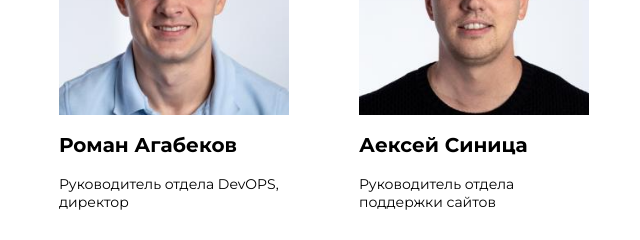
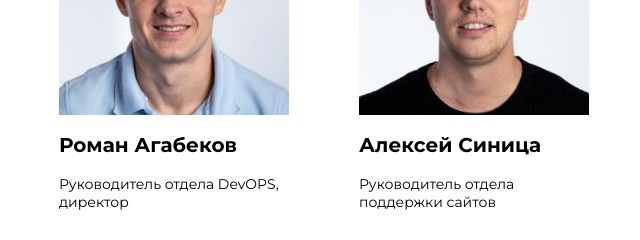
Before and after one commit to Romanov888/project, a plain HTML site: page index.html in a window 1280 px wide. Shown: the part 4840-5080 px from the top of the page, 466-1106 px from the left. Drawn offline with nearby package versions, Linux system fonts and the light colour scheme; a web font is replaced by a local one.

Commit message:
Fix grammar mistakes

```diff
--- a/index.html
+++ b/index.html
@@ -672,8 +672,8 @@
             </div>
             <div class="Team_elem">
                 <div style="margin: auto;">
-                    <img src="img/IMG_2474_1.jpg" alt="Аексей Синица">
-                    <p style="text-align: left;"><b class="name_razrab">Аексей Синица</b><br><br>
+                    <img src="img/IMG_2474_1.jpg" alt="Алексей Синица">
+                    <p style="text-align: left;"><b class="name_razrab">Алексей Синица</b><br><br>
                         Руководитель отдела<br class="br_team_2">
                         поддержки сайтов</p>
                 </div>
@@ -836,9 +836,7 @@
             <li id="one" style="cursor: default;">
                 <details>
                     <summary id="faq_id"><b>Кто непосредственно занимается поддержкой?</b></summary>
-
                     <p>Сайты поддерживают штатные сотрудники ООО "Инитлаб", г.Крансодар, прошедшие
-
                         специальное обучение и имеющие опыт работы с Друпал от4 до 15 лет: 8 web-разработчиков, 2
                         специалиста по SEO,
                         4 системных администратора.
```
